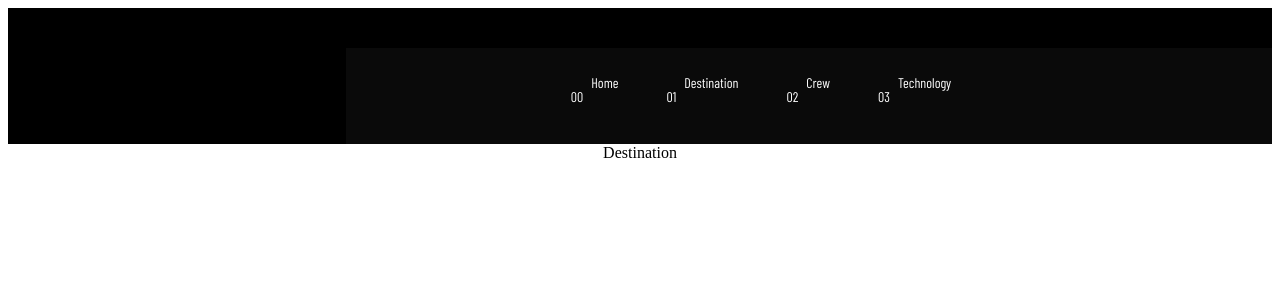
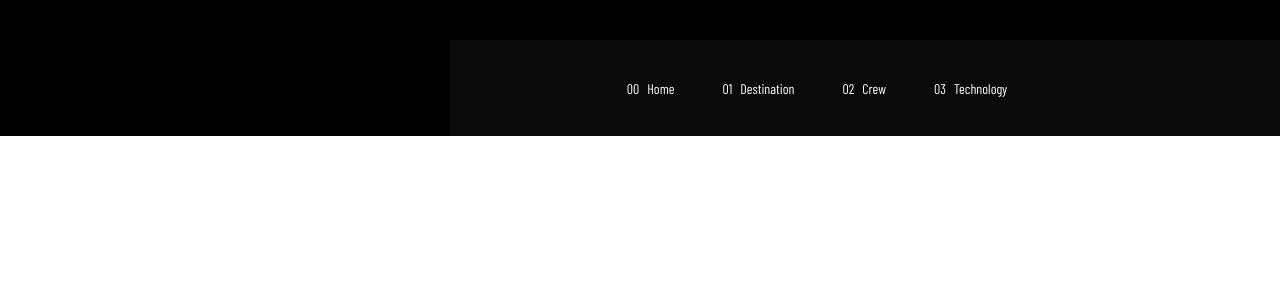
Before and after one commit to NeptuneRjo/space-tourism, a React (Create React App) app: page /destination in a window 1280 px wide. Shown: the top 300 px of the page. Built offline with nearby package versions, Linux system fonts and the light colour scheme; a web font is replaced by a local one.

Commit message:
experimenting with background implementation

```diff
--- a/src/App.css
+++ b/src/App.css
@@ -1,38 +1,6 @@
-.App {
-  text-align: center;
+* {
+  padding: 0;
+  margin: 0;
+  box-sizing: border-box;
+  scroll-behavior: smooth;
 }
-
-.App-logo {
-  height: 40vmin;
-  pointer-events: none;
-}
-
-@media (prefers-reduced-motion: no-preference) {
-  .App-logo {
-    animation: App-logo-spin infinite 20s linear;
-  }
-}
-
-.App-header {
-  background-color: #282c34;
-  min-height: 100vh;
-  display: flex;
-  flex-direction: column;
-  align-items: center;
-  justify-content: center;
-  font-size: calc(10px + 2vmin);
-  color: white;
-}
-
-.App-link {
-  color: #61dafb;
-}
-
-@keyframes App-logo-spin {
-  from {
-    transform: rotate(0deg);
-  }
-  to {
-    transform: rotate(360deg);
-  }
-}
--- a/src/Components/Destination/Destination.jsx
+++ b/src/Components/Destination/Destination.jsx
@@ -3,7 +3,7 @@ import './destination.css';
 
 const Destination = () => {
   return (
-    <div>Destination</div>
+    <div className="space__destination"></div>
   )
 }
 
--- a/src/Components/Destination/destination.css
+++ b/src/Components/Destination/destination.css
@@ -0,0 +1,3 @@
+.space__destination {
+    background: url('../../Assets/destination/background-destination-desktop.jpg') no-repeat;
+}
--- a/src/Components/Home/Home.jsx
+++ b/src/Components/Home/Home.jsx
@@ -3,7 +3,7 @@ import './home.css';
 
 const Home = () => {
   return (
-    <div>Home</div>
+    <div className="space__home"></div>
   )
 }
 
--- a/src/Components/Home/home.css
+++ b/src/Components/Home/home.css
@@ -0,0 +1,5 @@
+/* .space__home {
+    background: url('../../Assets/home/background-home-desktop.jpg') no-repeat;
+    height: 100%;
+    border: solid 1px black;
+} */
```
